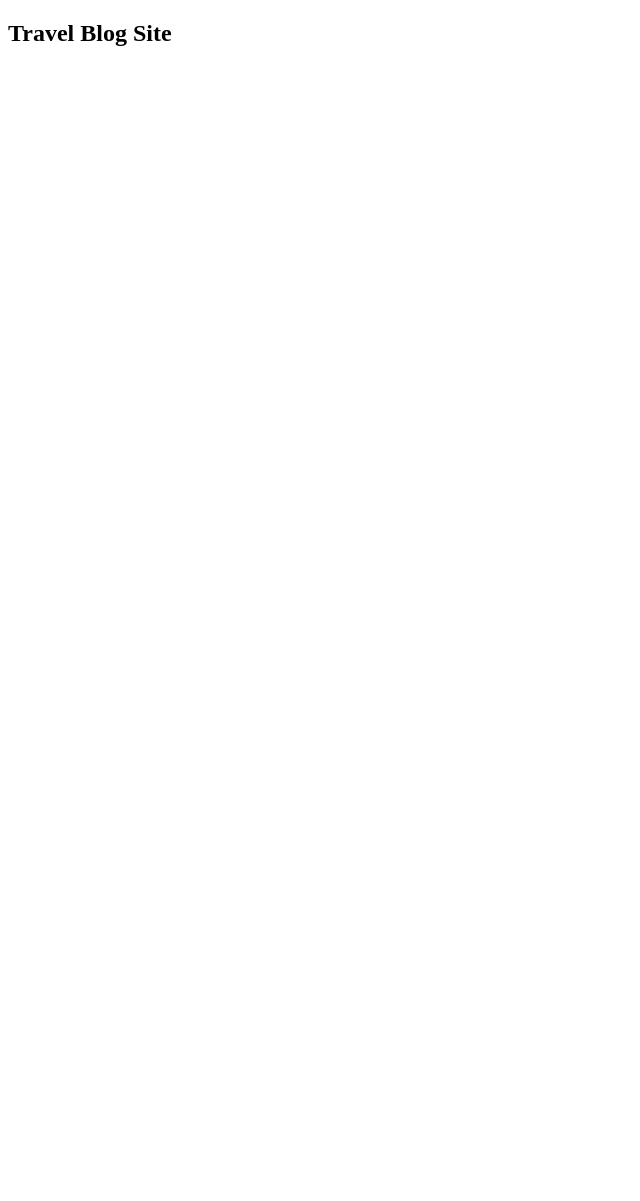
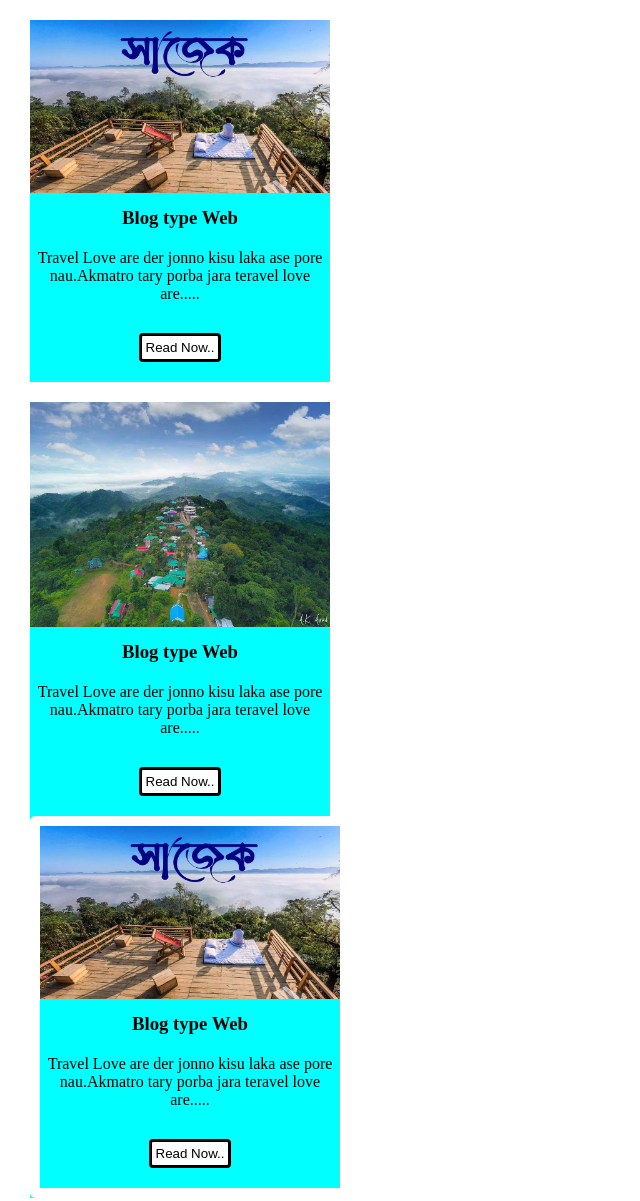
Before and after one commit to Easin2023/practic-repository, a plain HTML site: page index.html in a window 1280 px wide. Shown: the whole page, without its empty margins (0-640 px from the left). Before the commit the page ends 800 px from the top, so only its background shows below. Drawn offline with Linux system fonts and the light colour scheme.

Commit message:
my blog web

```diff
--- a/index.html
+++ b/index.html
@@ -4,10 +4,55 @@
     <meta charset="UTF-8">
     <meta name="viewport" content="width=device-width, initial-scale=1.0">
     <title>blog webpage</title>
+    <link rel="stylesheet" href="style/style.css">
 </head>
-<body>
-    <div>
-        <h2>Travel Blog Site</h2>
+<body class="body">
+    <div class="border">
+        <div class="image">
+            <img src="style/img/image2.jpg" alt="">
+        </div>
+        <div class="text">
+            <h3>Blog type Web</h3>
+        </div>
+        <div class="des">
+            <p>Travel Love are der jonno kisu laka ase pore nau.Akmatro tary porba jara teravel love are.....</p>
+            <button>Read Now..</button>
+        </div>
+
     </div>
+
+
+    <!--border-->
+
+    <div class="border">
+        <div class="image">
+            <img src="style/img/IMAG 1253.jpg" alt="">
+        </div>
+        <div class="text">
+            <h3>Blog type Web</h3>
+        </div>
+        <div class="des">
+            <p>Travel Love are der jonno kisu laka ase pore nau.Akmatro tary porba jara teravel love are.....</p>
+            <button>Read Now..</button>
+        </div>
+
+
+        <!--border-->
+
+        <div class="border">
+            <div class="image">
+                <img src="style/img/image2.jpg" alt="">
+            </div>
+            <div class="text">
+                <h3>Blog type Web</h3>
+            </div>
+            <div class="des">
+                <p>Travel Love are der jonno kisu laka ase pore nau.Akmatro tary porba jara teravel love are.....</p>
+                <button>Read Now..</button>
+            </div>
+
+        </div>
+
+
 </body>
 </html>
--- /dev/null
+++ b/style/style.css
@@ -0,0 +1,47 @@
+*{
+    margin:0px;
+    padding: 0px;
+}
+.body{
+    padding: 10px 20px 10px 20px;
+}
+.border{
+    width: 300px;
+    background-color: aqua;
+    border: 10px solid white;
+
+    border-radius: 5px;
+}
+.border:hover{
+    box-shadow:10px 10px 10px 10px paleturquoise ;
+}
+.image img{
+    width: 100%;
+}
+.text{
+    text-align: center;
+    margin-bottom: 20px;
+    margin-top: 10px;
+}
+.des p{
+    text-align: center;
+}
+.des{
+    text-align: center;
+}
+button{
+    margin-top: 30px;
+    margin-bottom: 20px;
+    border: 3px solid black;
+    background-color: white;
+    border-radius: 4px;
+    padding: 4px;
+    cursor: pointer;
+}
+button:hover{
+    background-color: rgb(241, 113, 135);
+    color:black;
+    transition: .6s;
+    border-radius: 5px;
+
+}
```
Also changed, not shown: style/img/IMAG 1253.jpg (added), style/img/image2.jpg (added), style/img/image3.jpg (added).
